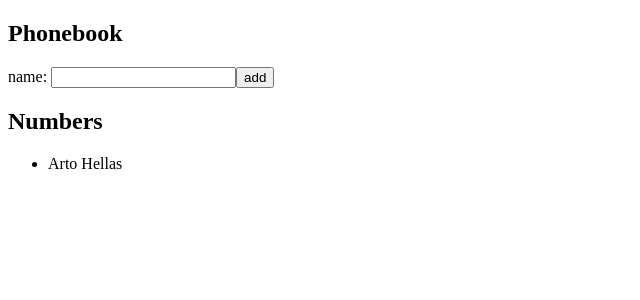
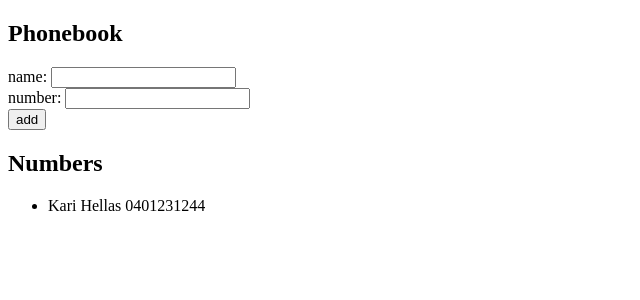
Before and after one commit to ennilehtinen/fullstackopen22, a React (Create React App) app in the folder osa2/puhelinluettelo/: page / in a window 1280 px wide. Shown: the top 300 px of the page, without its empty margins (0-640 px from the left). Built offline with nearby package versions, Linux system fonts and the light colour scheme.

Commit message:
puhelinluettelo 2.8

```diff
--- a/osa2/puhelinluettelo/src/App.js
+++ b/osa2/puhelinluettelo/src/App.js
@@ -5,18 +5,22 @@ import Alert from './components/Alert'
 const App = (props) => {
   const [persons, setPersons] = useState(props.persons)
   const [newName, setNewName] = useState('')
+  const [newNumber, setNewNumber] = useState('')
 
-  const addName = (event) => {
+  const addPerson = (event) => {
     event.preventDefault()
-    const nameObject = {
+    const contactObject = {
       name: newName,
+      number: newNumber,
       id: persons.length + 1,
     }
-    if (persons.find(person => person.name === nameObject.name)) {
-      Alert(nameObject)
-    } else {
-      setPersons(persons.concat(nameObject))
+    if (persons.find(person => person.name === contactObject.name)) {
+      Alert(contactObject)
+    }
+    else {
+      setPersons(persons.concat(contactObject))
       setNewName('')
+      setNewNumber('')
     }
   }
 
@@ -25,12 +29,18 @@ const App = (props) => {
     setNewName(event.target.value)
   }
 
+  const handleNumberChange = (event) => {
+    console.log(event.target.value)
+    setNewNumber(event.target.value)
+  }
+
   return (
     <div>
       <h2>Phonebook</h2>
-      <form onSubmit={addName}>
-        name: <input value={newName} onChange={handleNameChange} />
-        <button type="submit">add</button>
+      <form onSubmit={addPerson}>
+        <div>name: <input value={newName} onChange={handleNameChange} /></div>
+        <div>number: <input value={newNumber} onChange={handleNumberChange} /></div>
+        <div><button type="submit">add</button></div>
       </form>
       <h2>Numbers</h2>
       <ul>
--- a/osa2/puhelinluettelo/src/components/Person.js
+++ b/osa2/puhelinluettelo/src/components/Person.js
@@ -1,6 +1,6 @@
 const Person = ({ person }) => {
     return (
-        <li>{person.name}</li>
+        <li>{person.name} {person.number}</li>
     )
 }
 
--- a/osa2/puhelinluettelo/src/index.js
+++ b/osa2/puhelinluettelo/src/index.js
@@ -6,7 +6,8 @@ import App from './App'
 const persons = [
   {
     id: 1,
-    name: 'Arto Hellas',
+    name: 'Kari Hellas',
+    number: '0401231244',
   }
 ]
 
```
